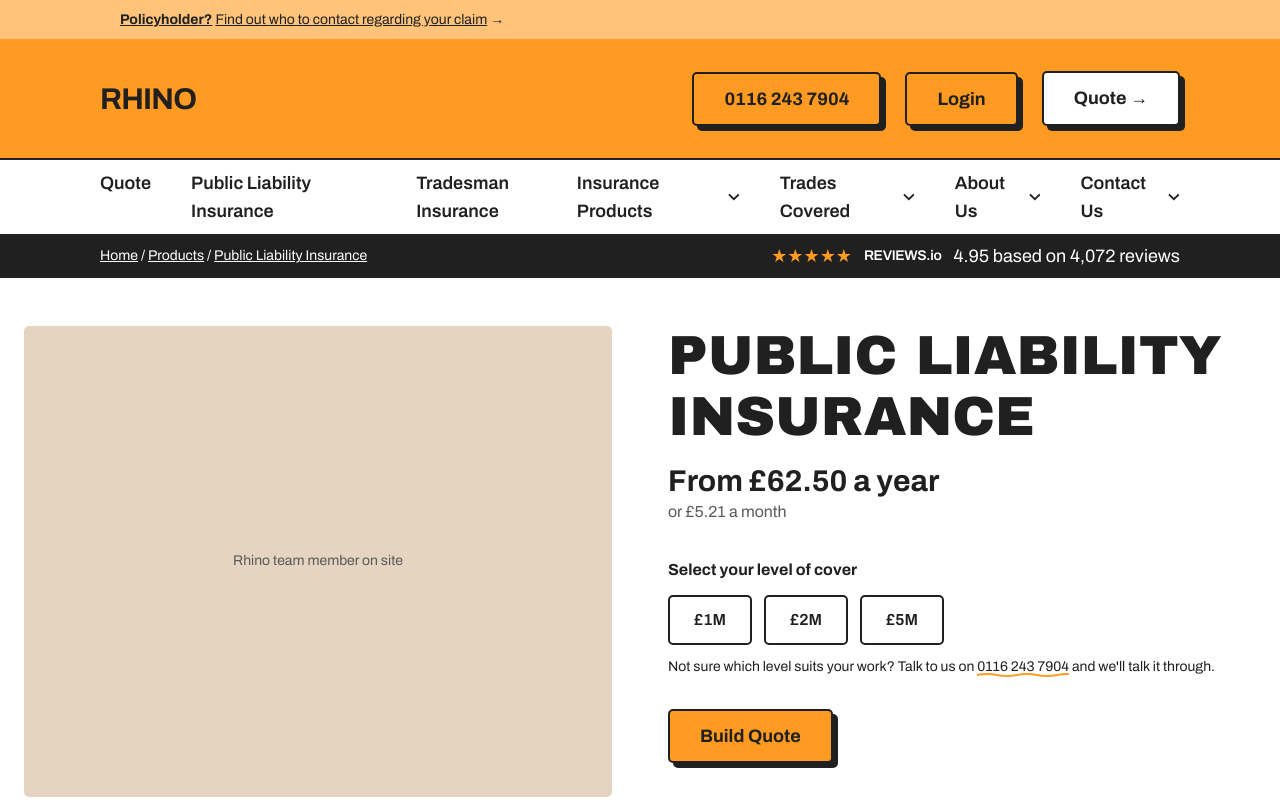
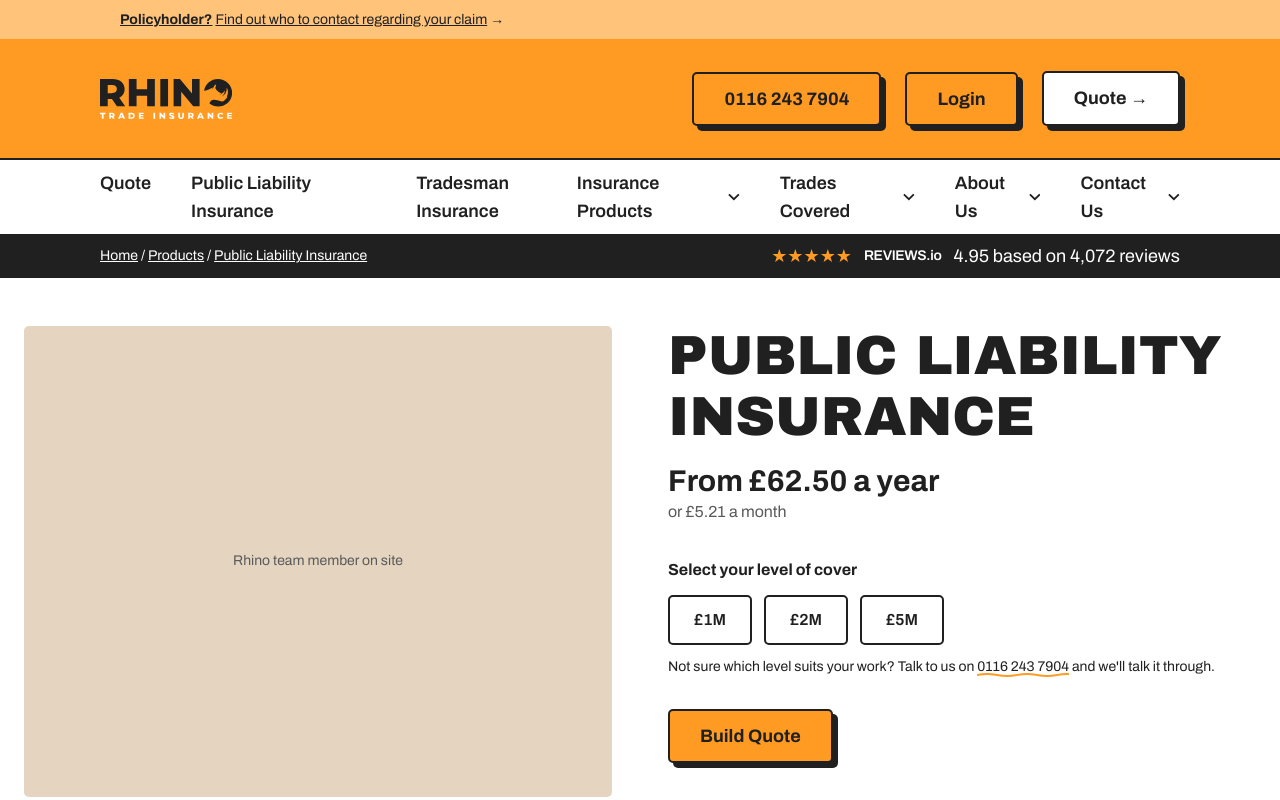
Before and after one commit to rhinojoel/rhino-update, a website: page index.html in a window 1280 px wide. Shown: the top 800 px of the page. Drawn offline with Linux system fonts and the light colour scheme.

Commit message:
Use Rhino logo SVG in header, add img folder
Co-Authored-By: Claude Sonnet 5.5 <noreply@anthropic.com>
Claude-Session: https://claude.ai/code/session_01Ludy6X1PsEc9WZc3Cq3dkN

```diff
--- a/index.html
+++ b/index.html
@@ -15,7 +15,7 @@
 
 <header>
 <div class="bg-accent"><div class="mx-auto flex max-w-[1440px] flex-wrap items-center justify-between gap-4 px-6 py-8 lg:px-[100px]">
-<a href="#top" class="text-3xl font-black uppercase tracking-tight" aria-label="Rhino home">Rhino</a>
+<a href="#top" aria-label="Rhino home"><img src="img/rhino-logo.svg" alt="Rhino Trade Insurance" width="132" height="40" class="h-10 w-auto"></a>
 <div class="flex items-center gap-4 sm:gap-6"><a href="tel:01162437904" class="btn btn-nav hidden sm:inline-block">0116 243 7904</a><a href="#top" class="btn btn-nav">Login</a><a href="#top" class="btn btn-nav btn-white">Quote <span aria-hidden="true">→</span></a></div></div></div>
 <nav class="border-t-2 border-ink bg-white" aria-label="Main"><div class="mx-auto max-w-[1440px] px-6 lg:px-[100px]">
 <div class="nav-full hidden items-center justify-between py-[9px] xl:flex">
```
Also changed, not shown: dist/styles.css, img/rhino-logo.svg (added).
